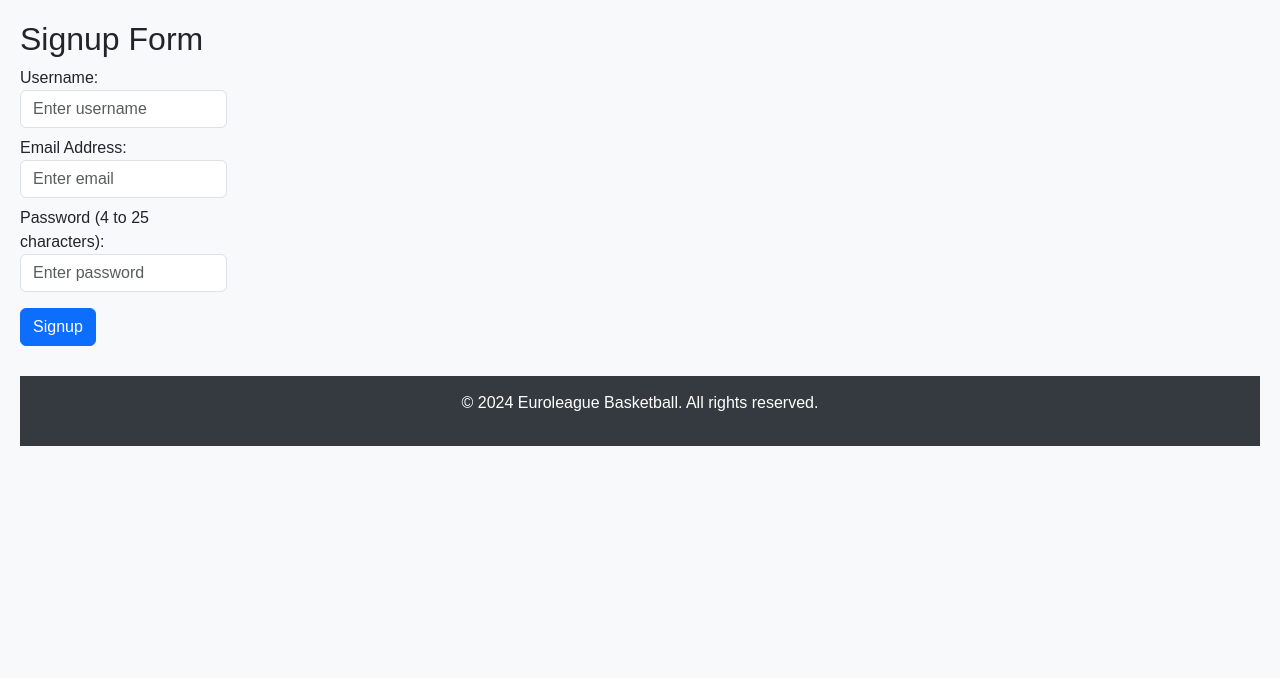
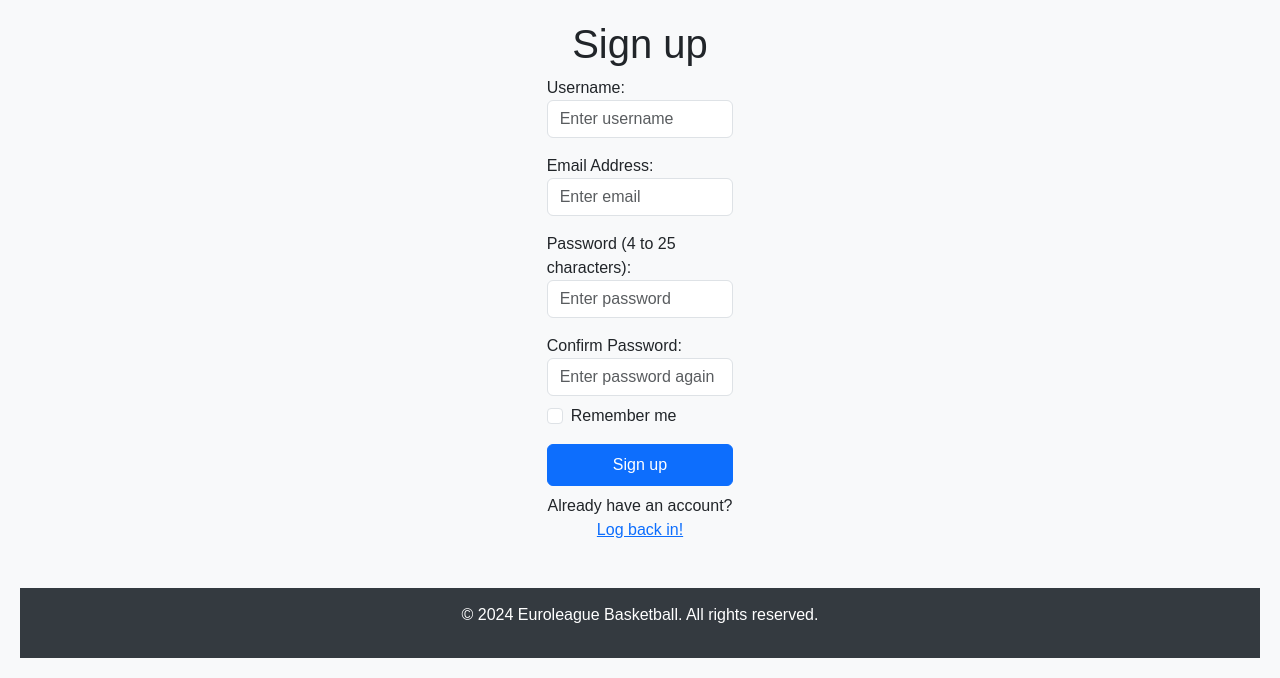
Before and after one commit to g-akca/euroleague-wiki, a Flask app: page /signup in a window 1280 px wide. Shown: the part 196-874 px from the top of the page. Before the commit the page ends 642 px from the top, so only its background shows below. Run offline with Flask 3, Linux system fonts and the light colour scheme.

Commit message:
Add "remember me" option and overall page improvements

```diff
--- a/auth.py
+++ b/auth.py
@@ -5,6 +5,7 @@ def login():
     if request.method == 'POST':
         username = request.form['username']
         password = request.form['password']
+        remember = request.form.get('remember')
         connection = get_db_connection()
         cursor = connection.cursor(dictionary=True)
         cursor.execute('SELECT * FROM users WHERE username = %s AND password = %s', (username, password))
@@ -17,6 +18,8 @@ def login():
             session['username'] = found_user['username']
             session['email'] = found_user['email']
             session['role'] = found_user['role']
+            if remember == 'True':
+                session.permanent = True # Set session to permanent if "Remember me" is checked
             flash("Successfully logged in!")
             return redirect(url_for("home_page"))
         else:
@@ -40,6 +43,11 @@ def signup():
         username = request.form['username']
         email = request.form['email']
         password = request.form['password']
+        password2 = request.form['password2']
+        remember = request.form.get('remember')
+        if password != password2:
+            flash("Passwords did not match, please try again!")
+            return render_template("signup.html")
         connection = get_db_connection()
         cursor = connection.cursor(dictionary=True)
         cursor.execute('SELECT * FROM users WHERE username = %s OR email = %s', (username, email))
@@ -66,6 +74,8 @@ def signup():
             session['username'] = new_account['username']
             session['email'] = new_account['email']
             session['role'] = new_account['role']
+            if remember == 'True':
+                session.permanent = True # Set session to permanent if "Remember me" is checked
             flash("Successfully signed up!")
             return redirect(url_for("home_page"))
     else:
--- a/templates/signup.html
+++ b/templates/signup.html
@@ -4,26 +4,45 @@
 
 {% block content %}
 <body>
+  <div class="row justify-content-center">
+    <div class="col-md-3">
       {% with messages = get_flashed_messages() %}
         {% if messages %}
         <div class="alert alert-danger" role="alert">{{ messages[0] }}</div>
         {% endif %}
       {% endwith %}
-  <h2>Signup Form</h2>
+    </div>
+  </div>
+  <div class="row justify-content-center">
+    <div class="col-md-2">
+      <h1 class="text-center">Sign up</h1>
       <form action="{{ url_for('signup') }}" method="post">
-    <div class="col-md-2 mb-2">
+        <div class="mb-3">
             <label>Username:</label>
             <input type="text" id="username" name="username" class="form-control" placeholder="Enter username" maxlength="20" required>
         </div>
-    <div class="col-md-2 mb-2">
+        <div class="mb-3">
             <label>Email Address:</label>
             <input type="email" id="email" name="email" class="form-control" placeholder="Enter email" maxlength="100" required>
         </div>
-    <div class="col-md-2 mb-3">
+        <div class="mb-3">
             <label>Password (4 to 25 characters):</label>
             <input type="password" id="password" name="password" pattern=".{4,25}" class="form-control" placeholder="Enter password" required>
         </div>
-    <button type="submit" class="btn btn-primary">Signup</button>
+        <div class="mb-2">
+            <label>Confirm Password:</label>
+            <input type="password" id="password2" name="password2" pattern=".{4,25}" class="form-control" placeholder="Enter password again" required>
+        </div>
+        <div class="form-check mb-3">
+            <input class="form-check-input" type="checkbox" value="True" id="remember" name="remember" />
+            <label class="form-check-label" for="remember"> Remember me </label>
+        </div>
+        <div class="d-flex justify-content-center mb-2">
+            <button type="submit" class="btn btn-primary w-100 py-2">Sign up</button>
+        </div>
       </form>
+      <p class="text-center">Already have an account? <a href="{{ url_for('login') }}">Log back in!</a></p>
+    </div>
+  </div>
 </body>
 {% endblock %}
--- a/views.py
+++ b/views.py
@@ -29,11 +29,11 @@ def query_returner(x, y):
 def teams_page():
     connection = get_db_connection()
     cursor = connection.cursor(dictionary=True)
-    cursor.execute("SELECT * FROM euroleague_teams")
-    teams = cursor.fetchall()
+    cursor.execute("SELECT * FROM euroleague_team_names")
+    team_names = cursor.fetchall()
     cursor.close()
     connection.close()
-    return render_template("teams.html", teams=teams)
+    return render_template("teams.html", team_names=team_names)
 
 def header_page():
     connection = get_db_connection()
```
Also changed, not shown: templates/box_score.html (+10 -4 lines), templates/login.html (+19 -4 lines), templates/teams.html (+15 -13 lines). Lines whose indentation alone changed are shown as unchanged.
